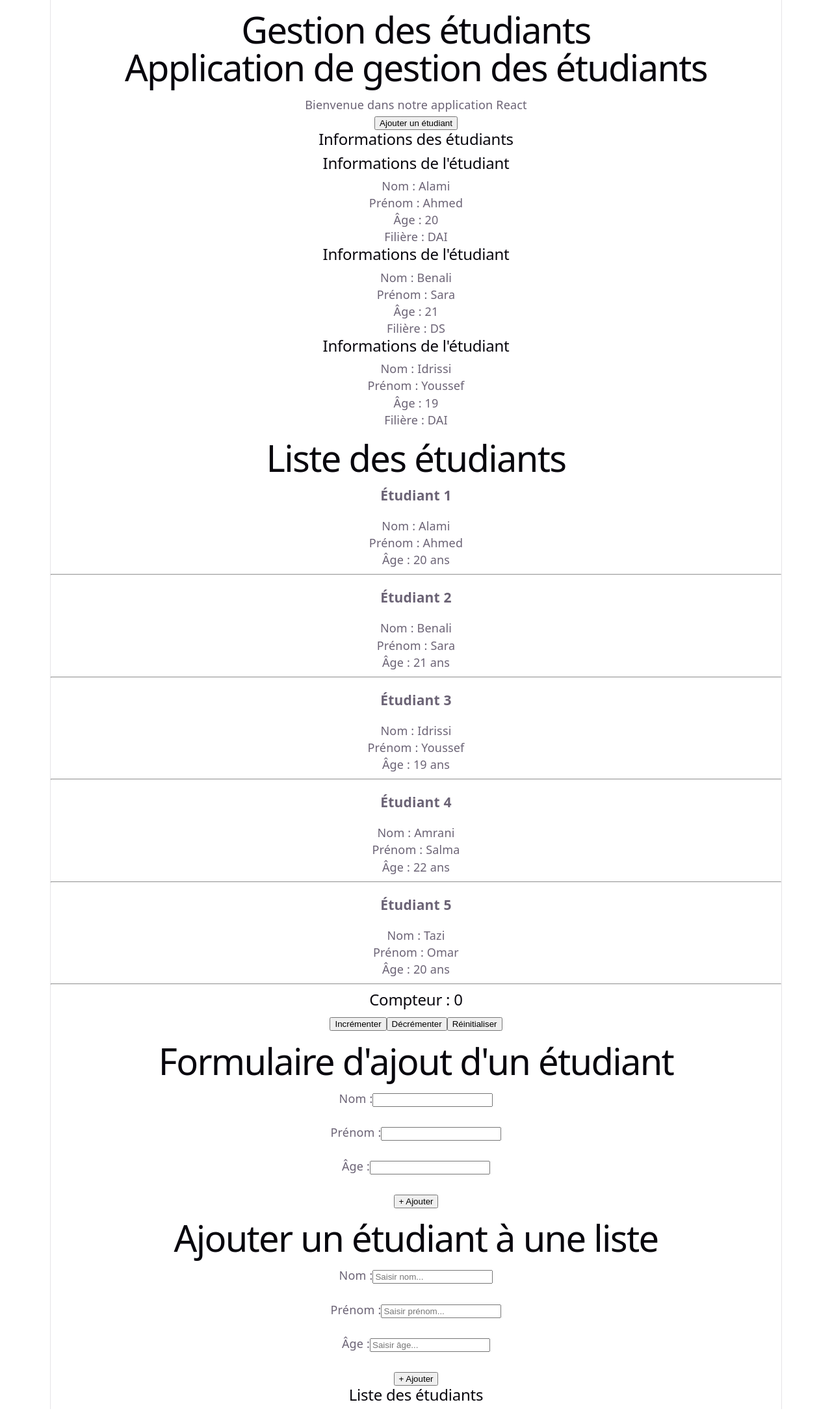
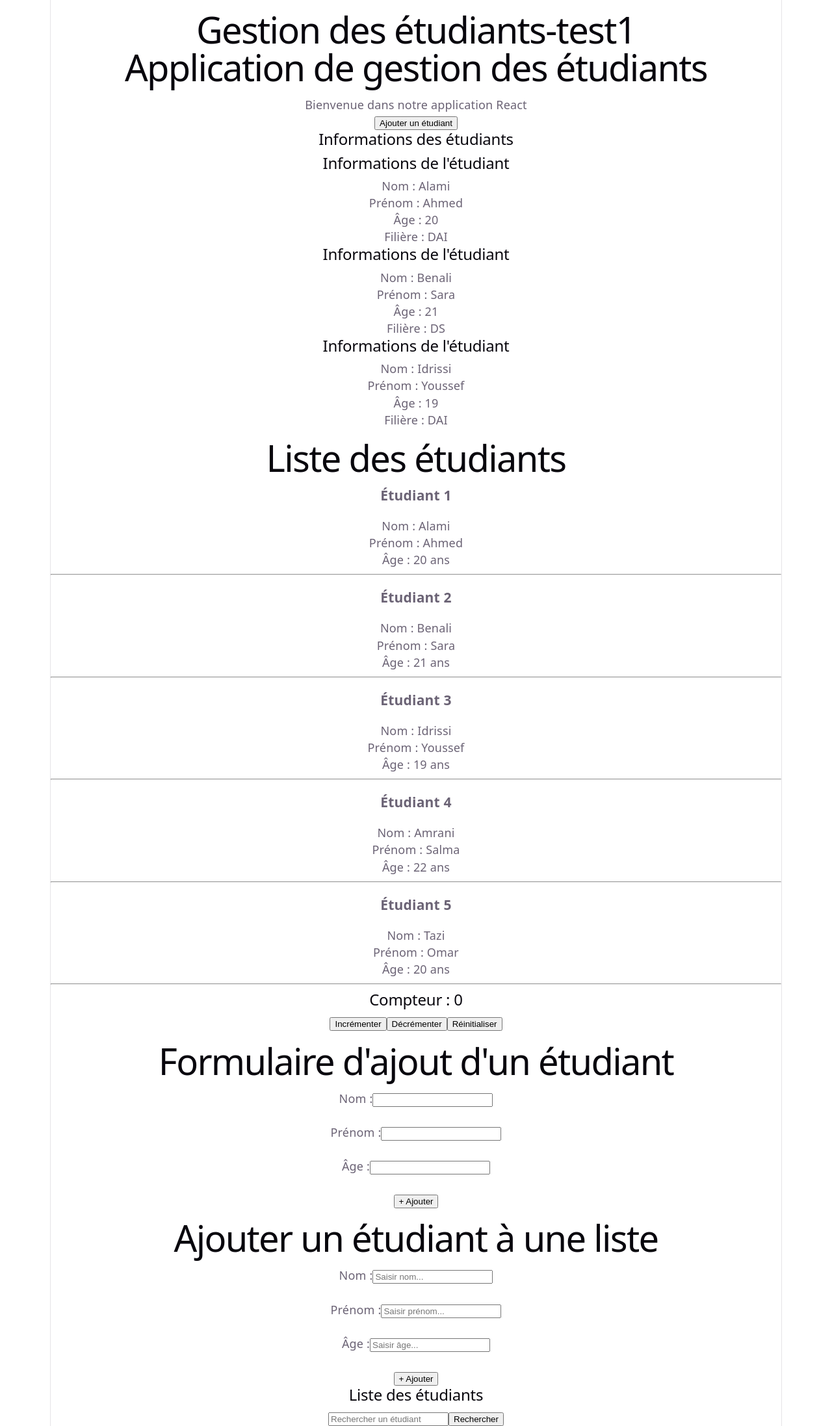
Before and after one commit to hafsabani75-source/GestionEtudiants, a React (Vite) app: page / in a window 1280 px wide. Shown: the whole page at 65% size. Before the commit the page ends 2168 px from the top, so only its background shows below. Built offline with nearby package versions, Linux system fonts and the light colour scheme.

Commit message:
Ajout du composant de recherche

```diff
--- a/src/App.jsx
+++ b/src/App.jsx
@@ -3,12 +3,12 @@ import ListeEtudiants from './Components/ListeEtudiants';
 import Compteur from './Components/Compteur';
 import FormulaireEtudiant from './Components/FormulaireEtudiant';
 import GestionEtudiants from './Components/GestionEtudiants';
-
+import Recherche from './Recherche';
 
 function App() {
     return (
         <div>
-            <h1>Gestion des étudiants</h1>
+            <h1>Gestion des étudiants-test1</h1>
             <h1>Application de gestion des étudiants</h1>
             <p>Bienvenue dans notre application React</p>
             <button>Ajouter un étudiant</button>
@@ -39,6 +39,7 @@ function App() {
             <Compteur />
             <FormulaireEtudiant />
             <GestionEtudiants />
+            <Recherche />
         </div>
     );
 }
--- /dev/null
+++ b/src/Recherche.jsx
@@ -0,0 +1,13 @@
+function Recherche() {
+  return (
+    <div>
+      <input
+        type="text"
+        placeholder="Rechercher un étudiant"
+      />
+      <button>Rechercher</button>
+    </div>
+  );
+}
+
+export default Recherche;
```
